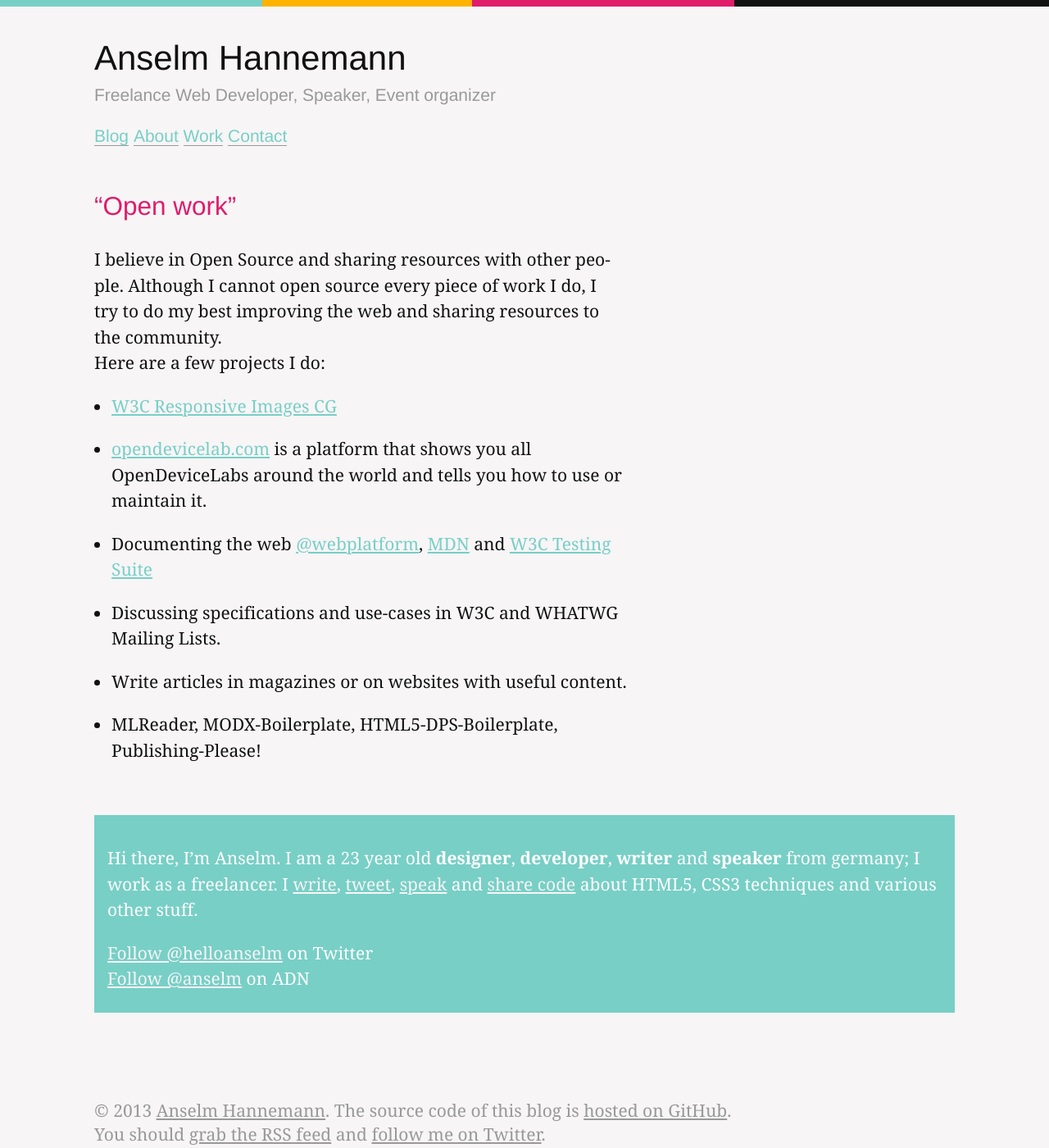
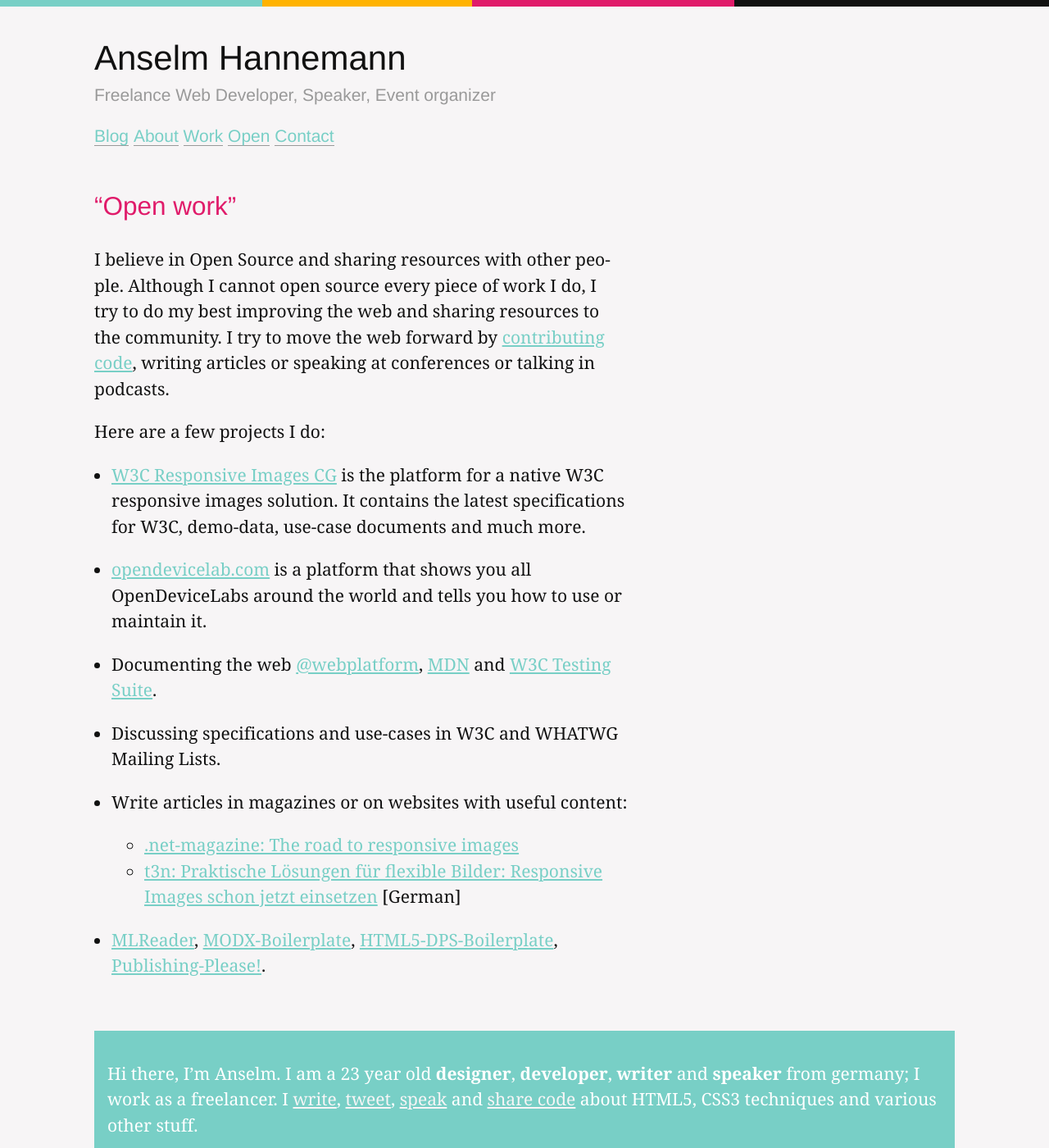
Before and after one commit to dayer4b/anselmh.github.com, a Jekyll site: the page built from open/index.md, in a window 1280 px wide and 1400 px high. Shown: the whole window at 82% size. Built offline with Jekyll 4.4.1, drawn with Linux system fonts in a browser that asks for light colours; Markdown is read by kramdown in place of the engine named in the settings.

Commit message:
updated 'open'
Signed-off-by: Anselm Hannemann <info@anselm-hannemann.com>

```diff
--- a/_layouts/default.html
+++ b/_layouts/default.html
@@ -54,6 +54,7 @@
 					<li><a href="/">Blog</a></li>
 					<li><a href="/about/">About</a></li>
 					<li><a href="/work/">Work</a></li>
+					<li><a href="/open/">Open</a></li>
 					<li><a href="/contact/">Contact</a></li>
 					<!-- <li><a href="/talks/">Talks</a></li>
 					<li><a href="/tests/">Tests</a></li> -->
--- a/_layouts/post.html
+++ b/_layouts/post.html
@@ -54,6 +54,7 @@
 					<li><a href="/">Blog</a></li>
 					<li><a href="/about/">About</a></li>
 					<li><a href="/work/">Work</a></li>
+					<li><a href="/open/">Open</a></li>
 					<li><a href="/contact/">Contact</a></li>
 					<!-- <li><a href="/talks/">Talks</a></li>
 					<li><a href="/tests/">Tests</a></li> -->
--- a/open/index.md
+++ b/open/index.md
@@ -5,17 +5,19 @@
 
 ## "Open work"
 
-I believe in Open Source and sharing resources with other people. Although I cannot open source every piece of work I do, I try to do my best improving the web and sharing resources to the community.
+I believe in Open Source and sharing resources with other people. Although I cannot open source every piece of work I do, I try to do my best improving the web and sharing resources to the community. I try to move the web forward by [contributing code](github.com/anselmh/), writing articles or speaking at conferences or talking in podcasts.
+
 Here are a few projects I do:
 
-- [W3C Responsive Images CG]()
+- [W3C Responsive Images CG](http://responsiveimages.org/) is the platform for a native W3C responsive images solution. It contains the latest specifications for W3C, demo-data, use-case documents and much more.
 
 - [opendevicelab.com](http://opendevicelab.com/) is a platform that shows you all OpenDeviceLabs around the world and tells you how to use or maintain it.
 
-- Documenting the web [@webplatform](), [MDN]() and [W3C Testing Suite](http://test.csswg.org/)
+- Documenting the web [@webplatform](http://docs.webplatform.org/wiki/User:Anselm), [MDN](https://developer.mozilla.org/en-US/profiles/anselmh) and [W3C Testing Suite](http://test.csswg.org/).
 
 - Discussing specifications and use-cases in W3C and WHATWG Mailing Lists.
 
-- Write articles in magazines or on websites with useful content.
-
-- MLReader, MODX-Boilerplate, HTML5-DPS-Boilerplate, Publishing-Please!
+- Write articles in magazines or on websites with useful content:
+	- [.net-magazine: The road to responsive images](http://www.netmagazine.com/features/road-responsive-images)
+	- [t3n: Praktische Lösungen für flexible Bilder: Responsive Images schon jetzt einsetzen](http://t3n.de/magazin/praktische-losungen-flexible-bilder-responsive-images-232734/) [German]
+- [MLReader](https://chrome.google.com/webstore/detail/webstandards-mailing-list/kapkofkiggcefopeamfcpkkgfjjhmamf), [MODX-Boilerplate](https://github.com/anselmh/modx-boilerplate), [HTML5-DPS-Boilerplate](https://github.com/anselmh/HTML5-DPS-Boilerplate), [Publishing-Please!](http://publishing-please.com/).
```
